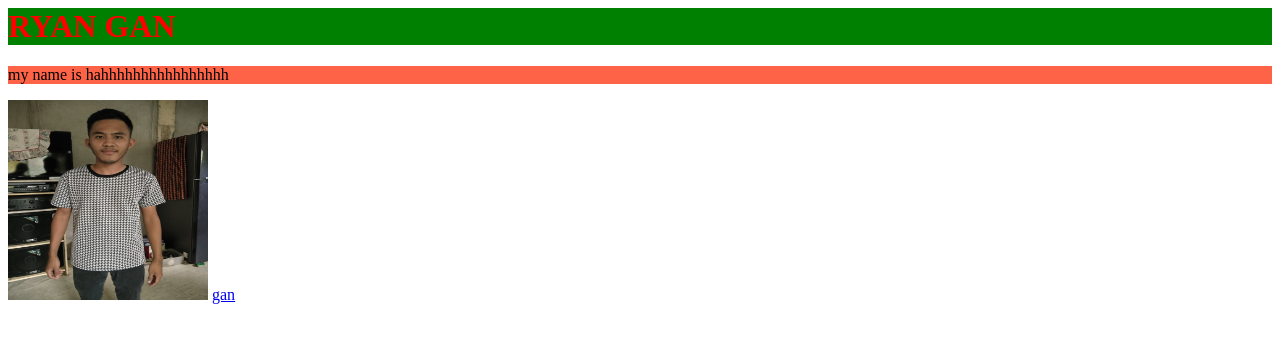
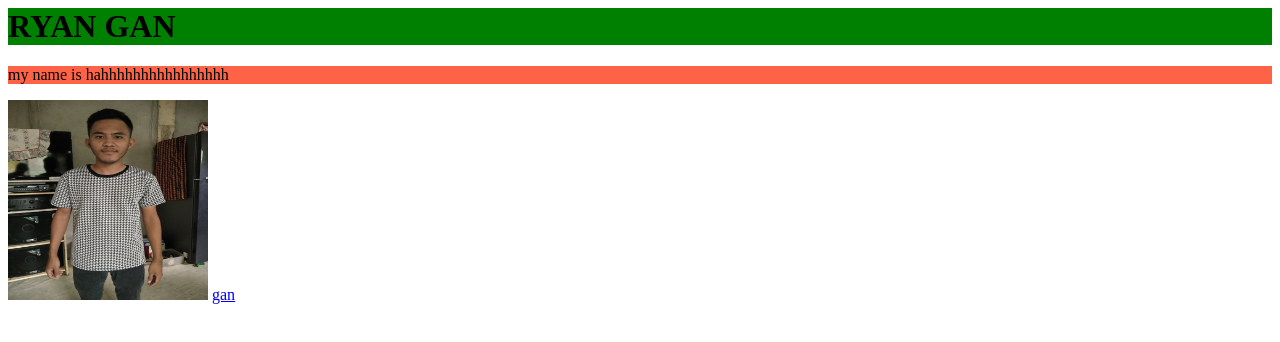
Before and after one commit to ryangan1/ryangan.github.io, a plain HTML site: page index.html in a window 1280 px wide. Drawn offline with Linux system fonts and the light colour scheme.

Commit message:
Update s.css

```diff
--- a/s.css
+++ b/s.css
@@ -1,3 +1,3 @@
 h1{
-	color:red;
+	font-color:red;
 }
```
